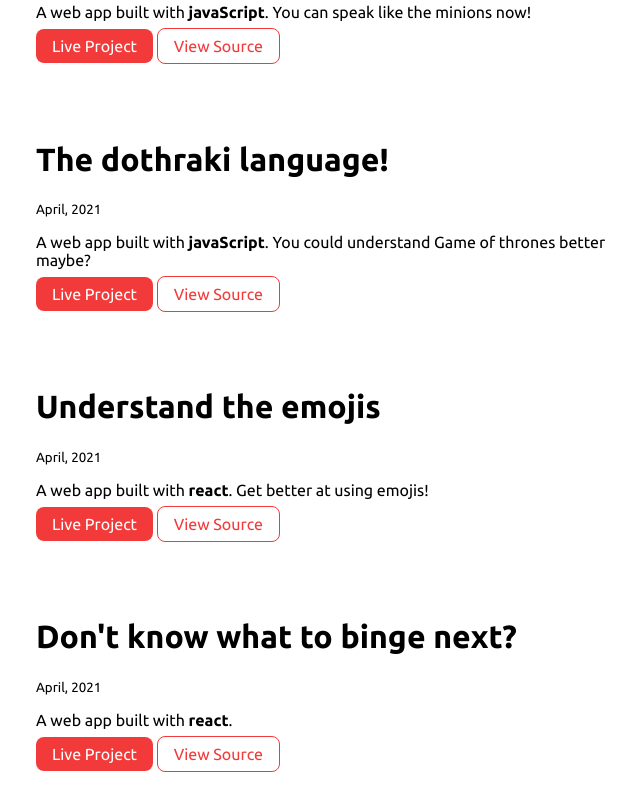
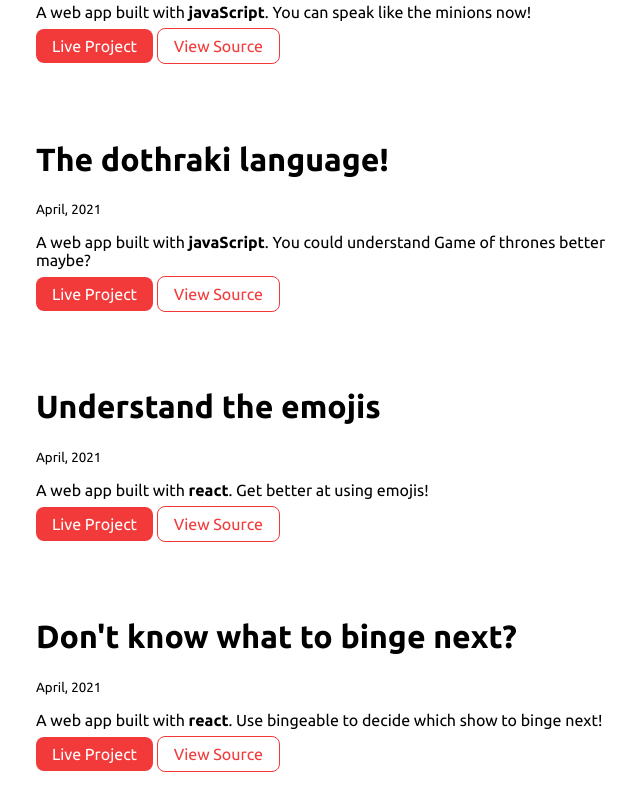
Before and after one commit to KarthikRaju391/neogcamp-html-css, a plain HTML site: page projects.html in a window 1280 px wide. Shown: the part 1209-2020 px from the top of the page, without its empty margins (324-964 px from the left). Drawn offline with Linux system fonts and the light colour scheme.

```diff
--- a/projects.html
+++ b/projects.html
@@ -88,7 +88,7 @@
                     <div class="container container-center padding-med">
                         <h1>Don't know what to binge next?</h1>
                         <small>April, 2021</small>
-                        <p>A web app built with <strong>react</strong>. </p>
+                        <p>A web app built with <strong>react</strong>. Use bingeable to decide which show to binge next!</p>
 
                         <a class="link link-primary" href="https://q64ix.csb.app/">Live Project</a>
                         <a class="link link-secondary" href="https://codesandbox.io/s/q64ix">View Source</a>
```
